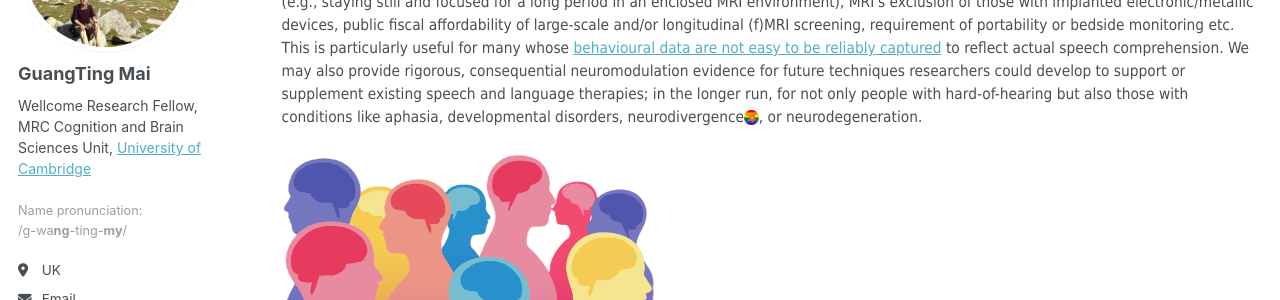
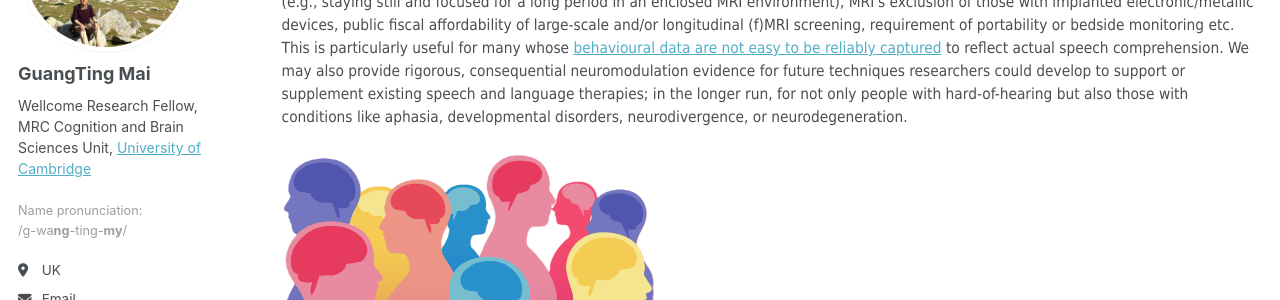
Before and after one commit to guangtingmai/guangtingmai.github.io, a Jekyll site: the page built from _pages/crossmodal-ci.html, in a window 1280 px wide and 900 px high, scrolled down 676 px. Shown: the part 221-521 px from the top of the window. Built offline with Jekyll 4.4.1, drawn with Linux system fonts in a browser that asks for light colours; some web fonts are replaced.

Commit message:
Update crossmodal-ci.html

```diff
--- a/_pages/crossmodal-ci.html
+++ b/_pages/crossmodal-ci.html
@@ -35,7 +35,7 @@ author_profile: true
   useful for many whose <a href="https://www.frontiersin.org/journals/psychology/articles/10.3389/fpsyg.2025.1616963/full"> behavioural data are not easy to be
   reliably captured</a> to reflect actual speech comprehension. We may also provide rigorous, consequential neuromodulation evidence for future techniques
   researchers could develop to support or supplement existing speech and language therapies; in the longer run, for not only people with hard-of-hearing but
-  also those with conditions like aphasia, developmental disorders, neurodivergence<img src="https://guangtingmai.github.io/images/cambridge_neuroscience.png" width="1.5%">, or neurodegeneration.
+  also those with conditions like aphasia, developmental disorders, neurodivergence, or neurodegeneration.
 <p align="left">
   <img src="https://guangtingmai.github.io/images/diversity.png" width="38%">
 </p>
```
